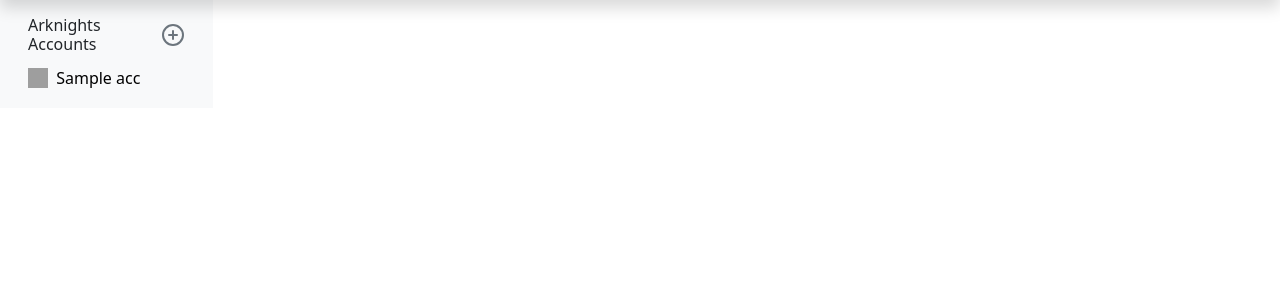
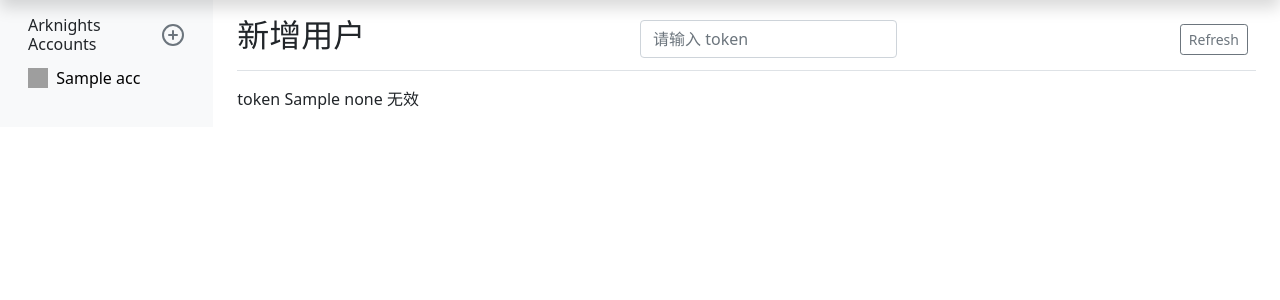
Before and after one commit to RWoxiN/ArknightsDataAnalysis, a Flask app: template templates/index.html in a window 1280 px wide. Shown: the part 40-340 px from the top of the page. Run offline with Flask 2, Linux system fonts and the light colour scheme; the template is opened without the code that fills it: most values are stand-ins (such as "Sample title", 1, 10 or a date in 2020); parts of the project's set-up code (start-up, migrations or seed data) failed here and were passed over; some libraries are stand-ins or nearby versions; grey boxes are pictures that could not be loaded.

Commit message:
增加新增账号功能。

```diff
--- a/api/config.py
+++ b/api/config.py
@@ -82,6 +82,11 @@ class ada_config():
         accounts_config = self.config.get('accounts')
         return accounts_config
 
+    def add_config_account(self, token):
+        self.load_config()
+        self.config['accounts'].append({'token': token})
+        self.update_config()
+
     def load_config_database(self):
         self.load_config()
         database_config = self.config.get('database')
--- a/app.py
+++ b/app.py
@@ -1,11 +1,11 @@
-from flask import Flask, redirect
+from flask import Flask, redirect, request
 from flask import render_template
 
 from api import *
 
 app = Flask(__name__)
 
-@app.route('/')
+@app.route('/', methods=['GET', 'POST'])
 def index():
     a_config = ada_config()
     accounts_config = a_config.load_config_accounts()
@@ -14,7 +14,23 @@ def index():
         a_api = ada_api(acc_config['token'], only_read=True)
         acc_info = a_api.get_account_info()
         accs_info.append(acc_info)
-    return render_template('index.html', accounts=accs_info)
+    if request.method == 'GET':
+        return render_template('index.html', accounts=accs_info)
+    else:
+        token = request.form.get('token')
+        a_api = ada_api(token, only_read=True)
+        if a_api.account is not None:
+            acc_info = a_api.get_account_info()
+            return render_template('index.html', accounts=accs_info, new_acc_info=acc_info)
+        else:
+            return render_template('index.html', accounts=accs_info, new_acc_info={'None': token})
+
+@app.route('/api/acc/add/<token>')
+def add_acc(token):
+    a_config = ada_config()
+    a_config.add_config_account(token)
+    a_api = ada_api(token)
+    return redirect('/analyze/{}'.format(token))
 
 @app.route('/analyze/<token>/refresh')
 def refresh_ada(token):
--- /dev/null
+++ b/templates/base.html
@@ -0,0 +1,58 @@
+<!doctype html>
+<html lang="zh-cn">
+  <head>
+    <meta charset="utf-8">
+    <meta name="viewport" content="width=device-width, initial-scale=1">
+    <link href="https://cdn.jsdelivr.net/npm/bootstrap@5.1.3/dist/css/bootstrap.min.css" rel="stylesheet" integrity="sha384-1BmE4kWBq78iYhFldvKuhfTAU6auU8tT94WrHftjDbrCEXSU1oBoqyl2QvZ6jIW3" crossorigin="anonymous">
+
+    <title>Arknights Data Analysis</title>
+  </head>
+  <body>
+    <script src="https://cdn.jsdelivr.net/npm/bootstrap@5.1.3/dist/js/bootstrap.bundle.min.js" integrity="sha384-ka7Sk0Gln4gmtz2MlQnikT1wXgYsOg+OMhuP+IlRH9sENBO0LRn5q+8nbTov4+1p" crossorigin="anonymous"></script>
+    <script type="text/javascript" src="https://cdnjs.cloudflare.com/ajax/libs/Chart.js/3.7.1/chart.min.js" integrity="sha512-QSkVNOCYLtj73J4hbmVoOV6KVZuMluZlioC+trLpewV8qMjsWqlIQvkn1KGX2StWvPMdWGBqim1xlC8krl1EKQ==" crossorigin="anonymous" referrerpolicy="no-referrer"></script>
+    <header class="navbar navbar-dark sticky-top bg-dark flex-md-nowrap p-0 shadow">
+    <a class="navbar-brand col-md-3 col-lg-2 me-0 px-3">{% block uid %}{% endblock %}</a>
+    <button class="navbar-toggler position-absolute d-md-none collapsed" type="button" data-bs-toggle="collapse" data-bs-target="#sidebarMenu" aria-controls="sidebarMenu" aria-expanded="false" aria-label="Toggle navigation">
+        <span class="navbar-toggler-icon"></span>
+    </button>
+    <a class="navbar-brand col-md-3 col-lg-2 me-0 px-3">Arknights Data Analysis</a>
+    <div class="navbar-nav">
+        <div class="nav-item text-nowrap">
+        <a class="nav-link px-3" href="https://github.com/RWoxiN/ArknightsDataAnalysis">Author: Rian Ng</a>
+        </div>
+    </div>
+    </header>
+    <div class="container-fluid">
+      <div class="row">
+        <nav id="sidebarMenu" class="col-md-3 col-lg-2 d-md-block bg-light sidebar collapse">
+          <div class="position-sticky pt-3">
+            <h6 class="sidebar-heading d-flex justify-content-between align-items-center px-3 mb-1">
+              <span>Arknights Accounts</span>
+              <a class="link-secondary" href="/">
+                <svg width="24" height="24" viewBox="0 0 24 24" fill="none" stroke="currentColor" stroke-width="2" stroke-linecap="round" stroke-linejoin="round" class="feather feather-plus-circle" aria-hidden="true"><circle cx="12" cy="12" r="10"></circle><line x1="12" y1="8" x2="12" y2="16"></line><line x1="8" y1="12" x2="16" y2="12"></line></svg>
+              </a>
+            </h6>
+            {% block accounts %}
+            <ul class="nav flex-column mb-2">
+              {% for acc in accounts %}
+                <li class="nav-item">
+                  <a class="nav-link" href="/analyze/{{ acc.token }}">
+                    <svg width="24" height="24" viewBox="0 0 24 24" fill="none" stroke="black" stroke-width="2" stroke-linecap="round" stroke-linejoin="round" class="feather feather-file-text" aria-hidden="true"><image xlink:href="https://gitee.com/RWoxiN/image-bed/raw/master/Image/202203031635528.jpeg" width="20" height="20"/></svg>
+                    <font color='black'>{{ acc.nickName }}</font>
+                  </a>
+                </li>
+              {% endfor %}
+            </ul>
+            {% endblock %}
+          </div>
+        </nav>
+        <main class="col-md-9 ms-sm-auto col-lg-10 px-md-4">
+            {% block main %}
+            {% endblock %}
+        </main>
+
+      </div>
+    </div>
+
+  </body>
+</html>
--- a/templates/index.html
+++ b/templates/index.html
@@ -1,57 +1,52 @@
-<!doctype html>
-<html lang="zh-cn">
-  <head>
-    <meta charset="utf-8">
-    <meta name="viewport" content="width=device-width, initial-scale=1">
-    <link href="https://cdn.jsdelivr.net/npm/bootstrap@5.1.3/dist/css/bootstrap.min.css" rel="stylesheet" integrity="sha384-1BmE4kWBq78iYhFldvKuhfTAU6auU8tT94WrHftjDbrCEXSU1oBoqyl2QvZ6jIW3" crossorigin="anonymous">
+{% extends "base.html" %}
 
-    <title>Arknights Data Analysis</title>
-  </head>
-  <body>
-    <script src="https://cdn.jsdelivr.net/npm/bootstrap@5.1.3/dist/js/bootstrap.bundle.min.js" integrity="sha384-ka7Sk0Gln4gmtz2MlQnikT1wXgYsOg+OMhuP+IlRH9sENBO0LRn5q+8nbTov4+1p" crossorigin="anonymous"></script>
-    <script type="text/javascript" src="https://cdnjs.cloudflare.com/ajax/libs/Chart.js/3.7.1/chart.min.js" integrity="sha512-QSkVNOCYLtj73J4hbmVoOV6KVZuMluZlioC+trLpewV8qMjsWqlIQvkn1KGX2StWvPMdWGBqim1xlC8krl1EKQ==" crossorigin="anonymous" referrerpolicy="no-referrer"></script>
-
-    <header class="navbar navbar-dark sticky-top bg-dark flex-md-nowrap p-0 shadow">
-      <a class="navbar-brand col-md-3 col-lg-2 me-0 px-3"></a>
-      <button class="navbar-toggler position-absolute d-md-none collapsed" type="button" data-bs-toggle="collapse" data-bs-target="#sidebarMenu" aria-controls="sidebarMenu" aria-expanded="false" aria-label="Toggle navigation">
-        <span class="navbar-toggler-icon"></span>
-      </button>
-      <a class="navbar-brand col-md-3 col-lg-2 me-0 px-3">Arknights Data Analysis</a>
-      <div class="navbar-nav">
-        <div class="nav-item text-nowrap">
-          <a class="nav-link px-3" href="https://github.com/RWoxiN/ArknightsDataAnalysis">Author: Rian Ng</a>
-        </div>
+{% block main %}
+  <div class="d-flex justify-content-between flex-wrap flex-md-nowrap align-items-center pt-3 pb-2 mb-3 border-bottom">
+    <h1 class="h2">新增用户</h1>
+    <form class="form-inline" role="form" id="tokenform" action="/" method="post">
+      <div class="form-group">
+        <input type="text" class="form-control" id="token" name="token" placeholder="请输入 token">
       </div>
-    </header>
-    <div class="container-fluid">
-      <div class="row">
-        <nav id="sidebarMenu" class="col-md-3 col-lg-2 d-md-block bg-light sidebar collapse">
-          <div class="position-sticky pt-3">
-            <h6 class="sidebar-heading d-flex justify-content-between align-items-center px-3 mb-1">
-              <span>Arknights Accounts</span>
-              <a class="link-secondary" href="/accounts/new">
-                <svg width="24" height="24" viewBox="0 0 24 24" fill="none" stroke="currentColor" stroke-width="2" stroke-linecap="round" stroke-linejoin="round" class="feather feather-plus-circle" aria-hidden="true"><circle cx="12" cy="12" r="10"></circle><line x1="12" y1="8" x2="12" y2="16"></line><line x1="8" y1="12" x2="16" y2="12"></line></svg>
-              </a>
-            </h6>
-
-            <ul class="nav flex-column mb-2">
-              {% for acc in accounts %}
-                <li class="nav-item">
-                  <a class="nav-link" href="/analyze/{{ acc.token }}">
-                    <svg width="24" height="24" viewBox="0 0 24 24" fill="none" stroke="black" stroke-width="2" stroke-linecap="round" stroke-linejoin="round" class="feather feather-file-text" aria-hidden="true"><image xlink:href="https://gitee.com/RWoxiN/image-bed/raw/master/Image/202203031635528.jpeg" width="20" height="20"/></svg>
-                    <font color='black'>{{ acc.nickName }}</font>
-                  </a>
-                </li>
-              {% endfor %}
-            </ul>
+    </form>
+    <div class="btn-toolbar mb-2 mb-md-0">
+      <div class="btn-group me-2" style="margin: 0 8px;">
+        <a href="">
+          <button type="submit" form="tokenform" class="btn btn-sm btn-outline-secondary">Refresh</button>
+        </a>
+      </div>
+      {% if new_acc_info %}
+        {% if not new_acc_info.None %}
+          <div class="btn-group me-2" style="margin: 0 8px;">
+            <a href="/api/acc/add/{{ new_acc_info.token }}">
+              <button type="button" class="btn btn-sm btn-outline-secondary">Add</button>
+            </a>
           </div>
-        </nav>
-        <main class="col-md-9 ms-sm-auto col-lg-10 px-md-4">
-
-        </main>
-
+        {% endif %}
+      {% endif %}
+    </div>
+  </div>
+  {% if new_acc_info %}
+    {% if not new_acc_info.None %}
+      <div class="table-responsive">
+        <table class="table table-striped table-sm" style="border-collapse: collapse; table-layout: fixed;">
+          <thead>
+            <tr>
+              <th scope="col">UID</th>
+              <th scope="col">名称</th>
+              <th scope="col">TOKEN</th>
+            </tr>
+          </thead>
+          <tbody>
+            <tr>
+              <td>{{ new_acc_info.uid }}</td>
+              <td>{{ new_acc_info.nickName }}</td>
+              <td>{{ new_acc_info.token }}</td>
+            </tr>
+          </tbody>
+        </table>
       </div>
-    </div>
-
-  </body>
-</html>
+    {% else %}
+      <p>token {{ new_acc_info.None }} 无效</p>
+    {% endif %}
+  {% endif %}
+{% endblock %}
```
Also changed, not shown: api/data.py (+5 -2 lines), templates/analysis.html (+160 -72 lines), README.md.
